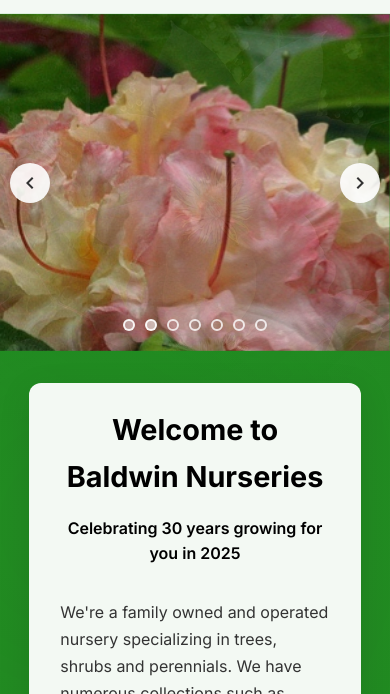
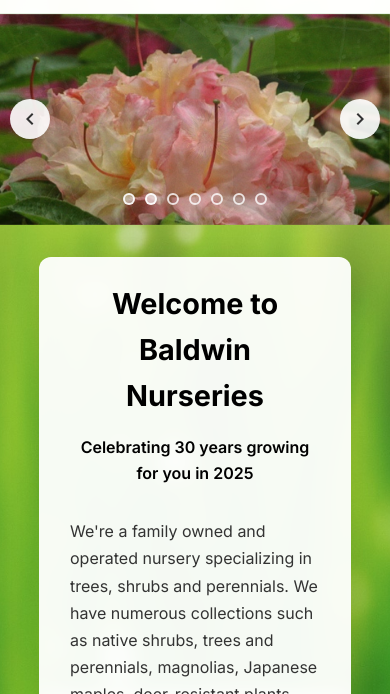
Before and after one commit to systemsevenfive/baldwinnurseries, a plain HTML site: page index.html in a window 390 px wide. Shown: the part 150-844 px from the top of the page. Drawn offline with Linux system fonts and the light colour scheme.

Commit message:
Add files via upload

```diff
--- a/styles.css
+++ b/styles.css
@@ -9,25 +9,12 @@ body {
     font-family: 'Inter', -apple-system, BlinkMacSystemFont, 'Segoe UI', Roboto, sans-serif;
     line-height: 1.6;
     color: #333;
-    background: #228b22 url('images/background.jpg') center center/cover no-repeat fixed !important;
+    background: url(images/\ background.jpg);
+    background-size: cover;
+    background-repeat: no-repeat;
+    background-attachment: fixed;
     min-height: 100vh;
     position: relative;
-}
-
-/* Background overlay to create the green foliage effect */
-body::before {
-    content: '';
-    position: fixed;
-    top: 0;
-    left: 0;
-    width: 100%;
-    height: 100%;
-    background:
-        radial-gradient(circle at 20% 80%, rgba(34, 139, 34, 0.1) 0%, transparent 50%),
-        radial-gradient(circle at 80% 20%, rgba(0, 100, 0, 0.08) 0%, transparent 50%),
-        radial-gradient(circle at 40% 40%, rgba(0, 128, 0, 0.06) 0%, transparent 50%);
-    z-index: -1;
-    pointer-events: none;
 }
 
 /* Container */
@@ -119,8 +106,9 @@ body::before {
 .hero {
     position: relative;
     width: 100%;
-    height: 60vh;
-    min-height: 400px;
+    height: 30vh;
+    max-height: 30vh;
+    min-height: 250px;
     overflow: hidden;
     margin-bottom: 2rem;
 }
@@ -222,7 +210,8 @@ body::before {
     border-radius: 12px;
     box-shadow: 0 8px 32px rgba(0, 0, 0, 0.1);
     overflow: hidden;
-    width: 85%;
+    width: 80%;
+    max-width: 960px;
 }
 
 .content-wrapper {
@@ -340,8 +329,9 @@ body::before {
     }
 
     .hero {
-        height: 50vh;
-        min-height: 300px;
+        height: 30vh;
+        max-height: 30vh;
+        min-height: 200px;
     }
 
     .slider-nav {
@@ -399,8 +389,9 @@ body::before {
     }
 
     .hero {
-        height: 40vh;
-        min-height: 250px;
+        height: 25vh;
+        max-height: 25vh;
+        min-height: 180px;
     }
 
     .content-wrapper {
```
Also changed, not shown: guarantee.html (line endings or trailing spaces), 1 other file.
